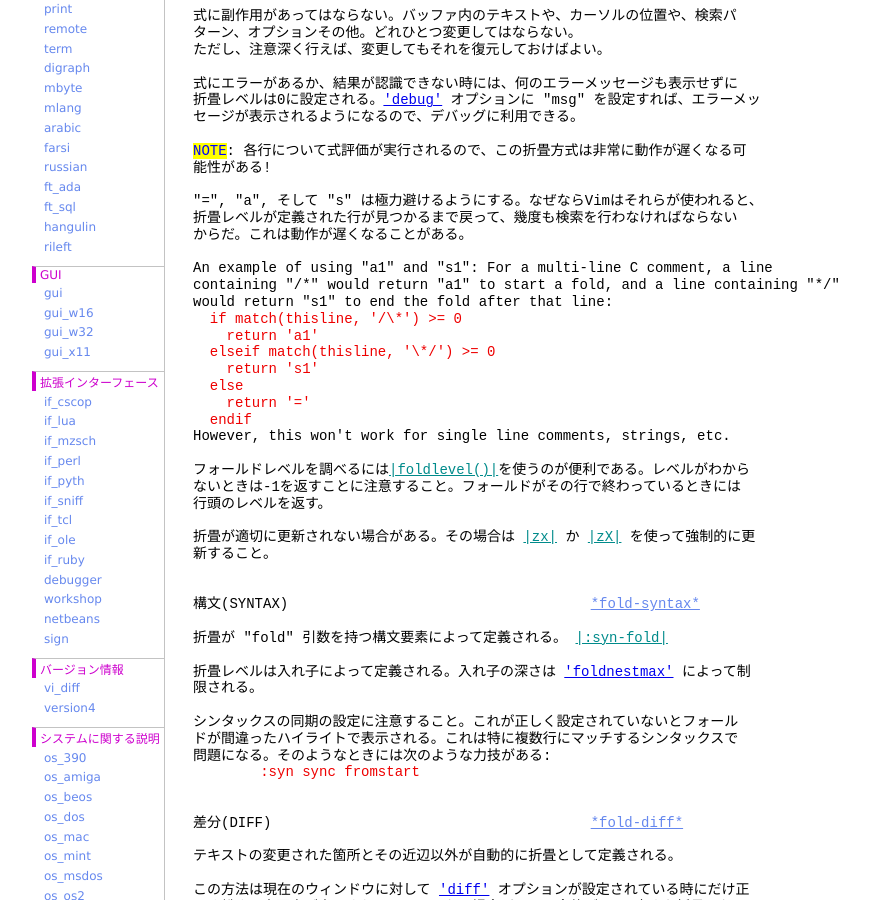
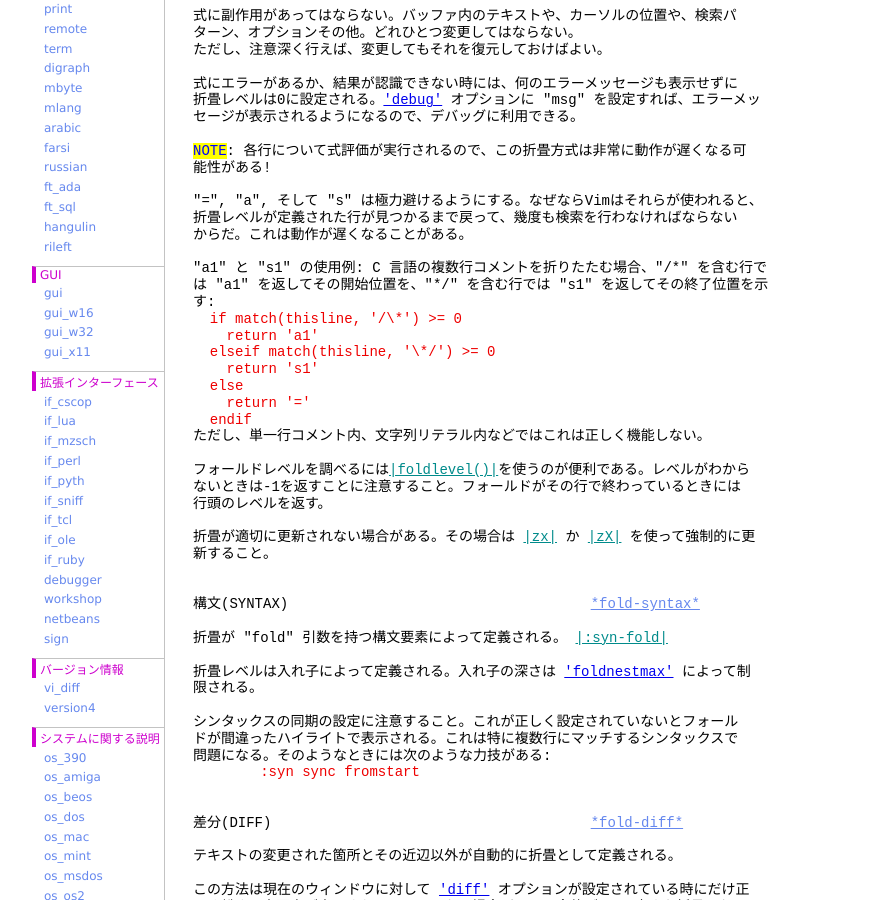
Before and after one commit to vim-jp/vimdoc-ja, a Jekyll site: the page built from fold.html, in a window 1280 px wide and 900 px high, scrolled down 1975 px. Shown: the whole window, without its empty margins (208-1077 px from the left). Built offline with Jekyll 4.4.1, drawn with Linux system fonts in a browser that asks for light colours; nearby versions of some CDN libraries; Markdown is read by kramdown in place of the engine named in the settings; comment, search, counter and statistics services are not loaded.

Commit message:
Deployed vim-jp/vimdoc-ja@ccc81b5f327ec72515f329806c337b330cea3f7d by ixeris.kaoriya.net

```diff
--- a/fold.html
+++ b/fold.html
@@ -124,9 +124,9 @@ Cではプリプロセッサ行を無視するために &quot;#&quot; を使用
 折畳レベルが定義された行が見つかるまで戻って、幾度も検索を行わなければならない<br>
 からだ。これは動作が遅くなることがある。<br>
 <br>
-An example of using &quot;a1&quot; and &quot;s1&quot;: For a multi-line C comment, a line<br>
-containing &quot;/*&quot; would return &quot;a1&quot; to start a fold, and a line containing &quot;*/&quot;<br>
-would return &quot;s1&quot; to end the fold after that line:<br>
+&quot;a1&quot; と &quot;s1&quot; の使用例: C 言語の複数行コメントを折りたたむ場合、&quot;/*&quot; を含む行で<br>
+は &quot;a1&quot; を返してその開始位置を、&quot;*/&quot; を含む行では &quot;s1&quot; を返してその終了位置を示<br>
+す:<br>
 <div class="helpExample">&nbsp;&nbsp;if match(thisline, '/\*') &gt;= 0<br>
 &nbsp;&nbsp;&nbsp;&nbsp;return 'a1'<br>
 &nbsp;&nbsp;elseif match(thisline, '\*/') &gt;= 0<br>
@@ -134,7 +134,7 @@ would return &quot;s1&quot; to end the fold after that line:<br>
 &nbsp;&nbsp;else<br>
 &nbsp;&nbsp;&nbsp;&nbsp;return '='<br>
 &nbsp;&nbsp;endif</div>
-However, this won't work for single line comments, strings, etc.<br>
+ただし、単一行コメント内、文字列リテラル内などではこれは正しく機能しない。<br>
 <br>
 フォールドレベルを調べるには<a class="Identifier" href="eval.html#foldlevel()">|foldlevel()|</a>を使うのが便利である。レベルがわから<br>
 ないときは-1を返すことに注意すること。フォールドがその行で終わっているときには<br>
```
